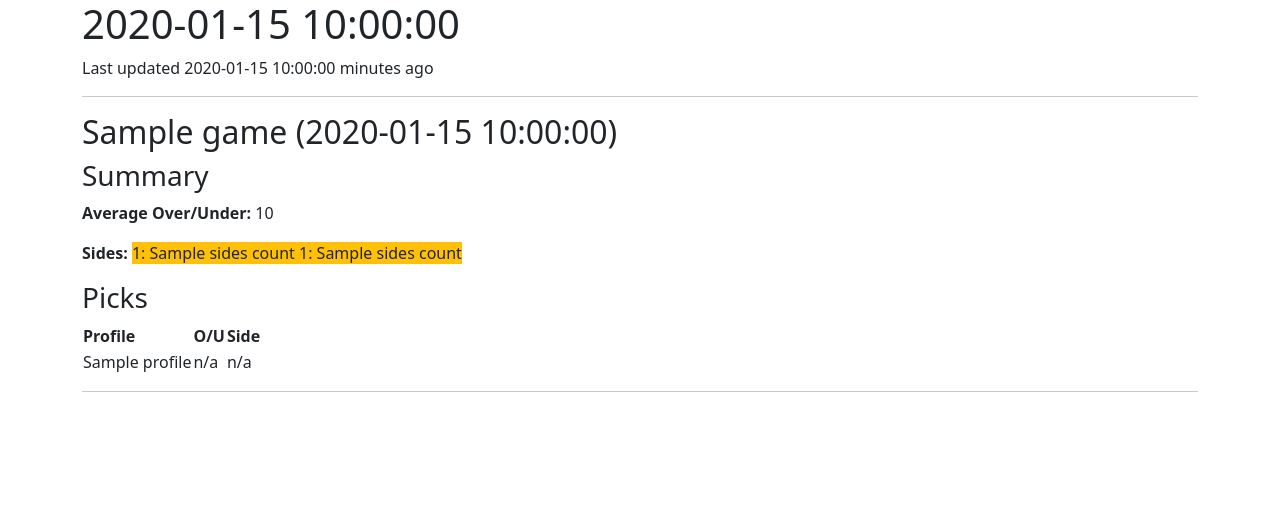
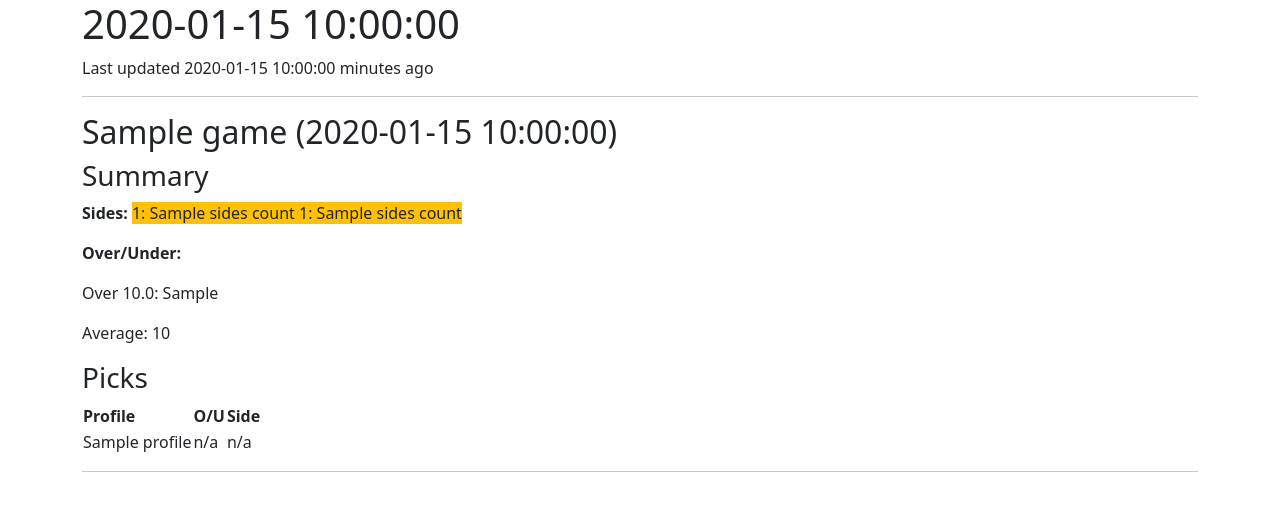
Before and after one commit to nklsimmons/sportscraper, a Flask app: template templates/show.html in a window 1280 px wide. Shown: the top 511 px of the page. Run offline with Flask 3, Linux system fonts and the light colour scheme; the template is opened without the code that fills it: most values are stand-ins (such as "Sample title", 1, 10 or a date in 2020).

Commit message:
Add over/under count

```diff
--- a/functions.py
+++ b/functions.py
@@ -3,7 +3,7 @@ from datetime import datetime
 
 
 def dump(v):
-    return json.loads(json.dumps(v))
+    return str(json.loads(json.dumps(v)))
 
 def filter_duplicates(_list):
     _set = set()
--- a/server.py
+++ b/server.py
@@ -75,7 +75,7 @@ def showDate(date):
                 "date": date_str
             }, {"_id": 0})
 
-        over_under_count = []
+        over_under_count = dict()
         sides_count = dict()
 
         for tg in days_games:
@@ -87,7 +87,10 @@ def showDate(date):
                 if tg["pick"].get("O/U")[0] == "Under":
                     over_under_value = over_under_value * -1
 
-                over_under_count.append(over_under_value)
+                try:
+                    over_under_count[str(over_under_value)] += 1
+                except KeyError:
+                    over_under_count[str(over_under_value)] = 1
 
             if tg["pick"].get("Side"):
                 side = tg["pick"].get("Side")[0]
@@ -100,7 +103,9 @@ def showDate(date):
             game_data[game]["games"].append(tg)
 
         if over_under_count:
-            over_under_avg = round(sum(over_under_count) / len(over_under_count), 2)
+            ou_count = sum(over_under_count[n] for n in over_under_count)
+            ou_sum = sum(over_under_count[n] * float(n) for n in over_under_count)
+            over_under_avg = ou_sum / ou_count
         else:
             over_under_avg = 0
 
@@ -131,8 +136,6 @@ def showDate(date):
     time_since_last_update = now - get_last_update()
     mins_since_last_update = int(time_since_last_update.total_seconds() / 60)
 
-    # return dump(game_data_list)
-
     return render_template('show.html',
                            data=game_data_list,
                            date=date_str,
--- a/templates/show.html
+++ b/templates/show.html
@@ -19,12 +19,6 @@
                 <h2>{{ game["name"] }} ({{ game["summary"]["time"] }})</h2>
 
                 <h3>Summary</h3>
-
-                <div>
-                    <p>
-                        <b>Average Over/Under:</b> {{ game["summary"]["over_under_avg"] }}
-                    </p>
-                </div>
 
                 <div>
                     <p>
@@ -59,6 +53,20 @@
                                 {{ game2[0] }}: {{ game2[1] }}
                             </span>
                         {% endif %}
+                    </p>
+                </div>
+
+                <div>
+                    <p>
+                        <b>Over/Under:</b>
+                        {% for ou in game["summary"]["over_under_count"] %}
+                            <div>
+                                {% if '-' in ou %}Under {% else %}Over {% endif %}{{ ou|float|abs }}: {{ game["summary"]["over_under_count"][ou] }}
+                            </div>
+                        {% endfor %}
+                    </p>
+                    <p>
+                        Average: {{ game["summary"]["over_under_avg"]|round(2) }}
                     </p>
                 </div>
 
```
